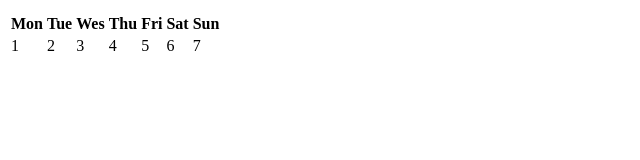
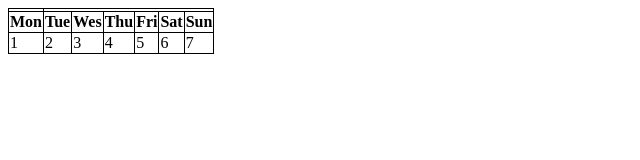
Before and after one commit to m22-4da-zm/m22-4da-zm.github.io, a plain HTML site: page esercizi/es2.html in a window 1280 px wide. Shown: the whole page, without its empty margins (0-640 px from the left). Drawn offline with Linux system fonts and the light colour scheme.

Commit message:
Update es2.html

```diff
--- a/esercizi/es2.html
+++ b/esercizi/es2.html
@@ -1,7 +1,12 @@
 <!DOCTYPE html>
 <html>
 <head>
-
+<style>
+table, th, td {
+  border: 1px solid black;
+  border-collapse: collapse; /* default: separate */
+}
+</style>
 </head>
   <body>
     <table>
```
